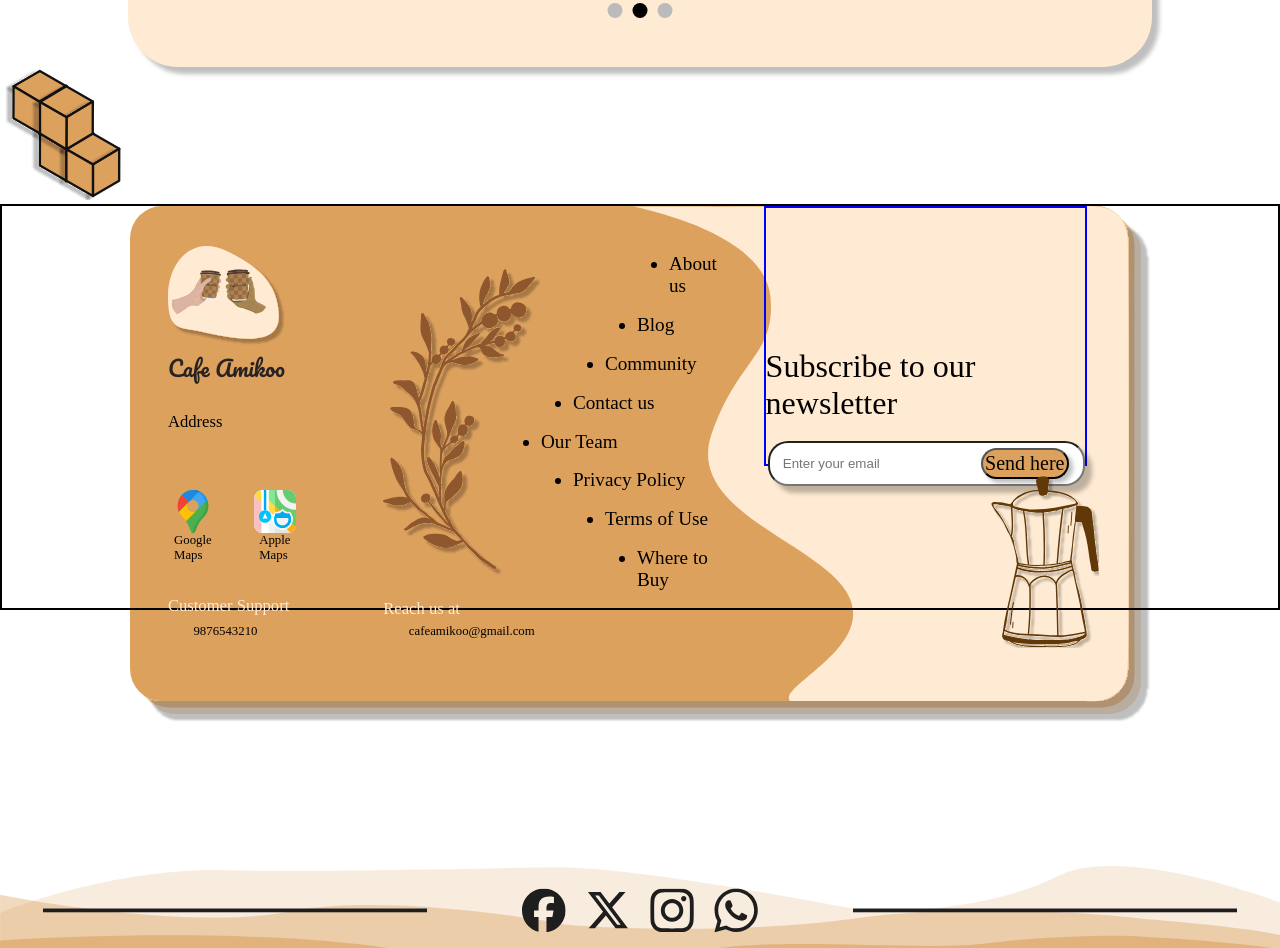
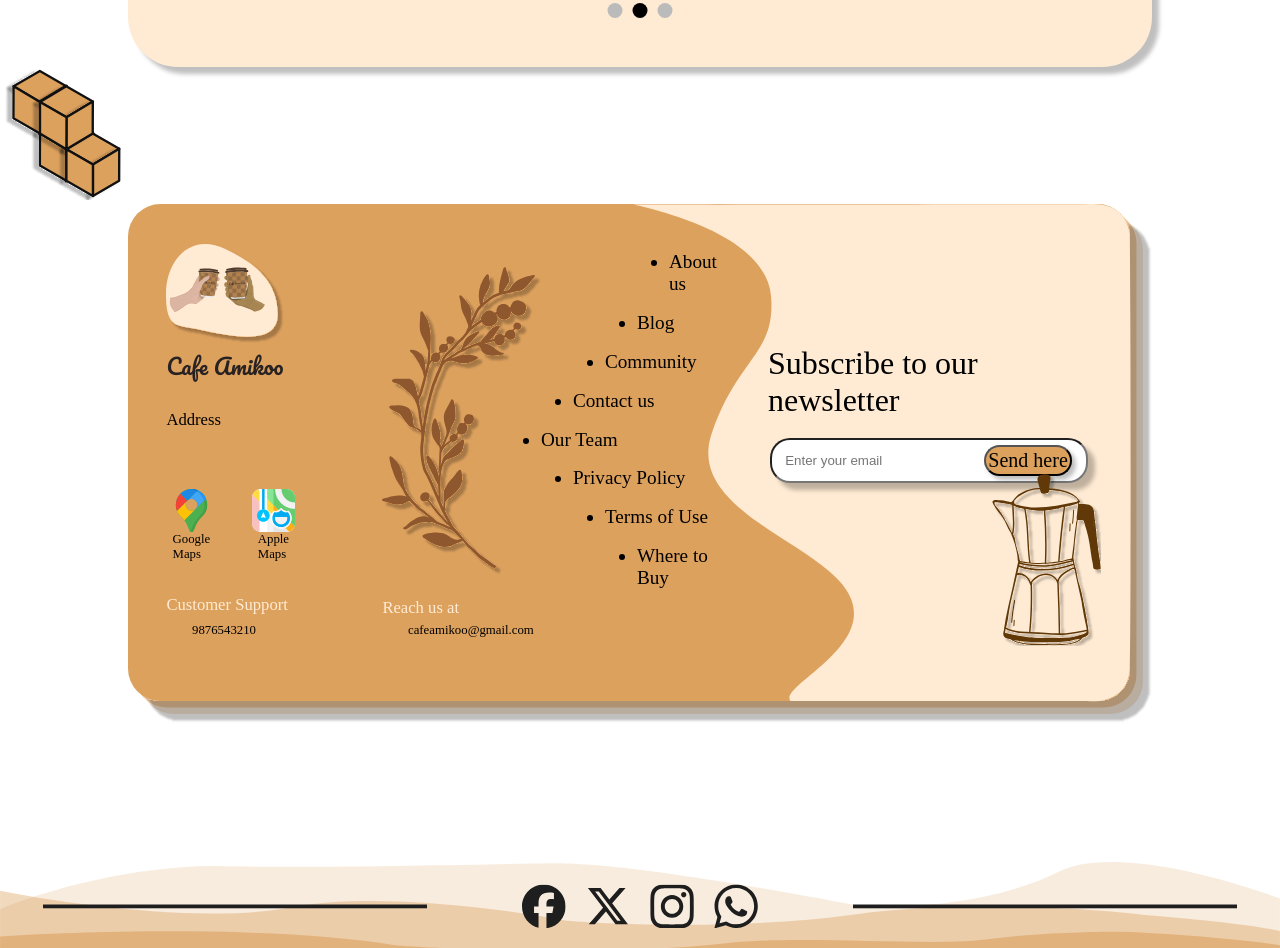
Before and after one commit to PrtkPokhrel/Cafe-Amikoo, a plain HTML site: page index.html in a window 1280 px wide. Shown: the part 4511-5459 px from the top of the page. Drawn offline with Linux system fonts and the light colour scheme; a web font is replaced by a local one.

Commit message:
Third  update

```diff
--- a/style.css
+++ b/style.css
@@ -371,7 +371,6 @@ a {
 
 /* Footer starts from here */
 .card {
-    border: 2px solid black;
     display: flex;
     justify-content: center;
     /* height: 100vh; */
@@ -638,7 +637,6 @@ li {
 
 .cardRightContainer {
     position: absolute;
-    border: 2px solid blue;
     right: 15%;
     /* height: 100%; */
     display: flex;
```
